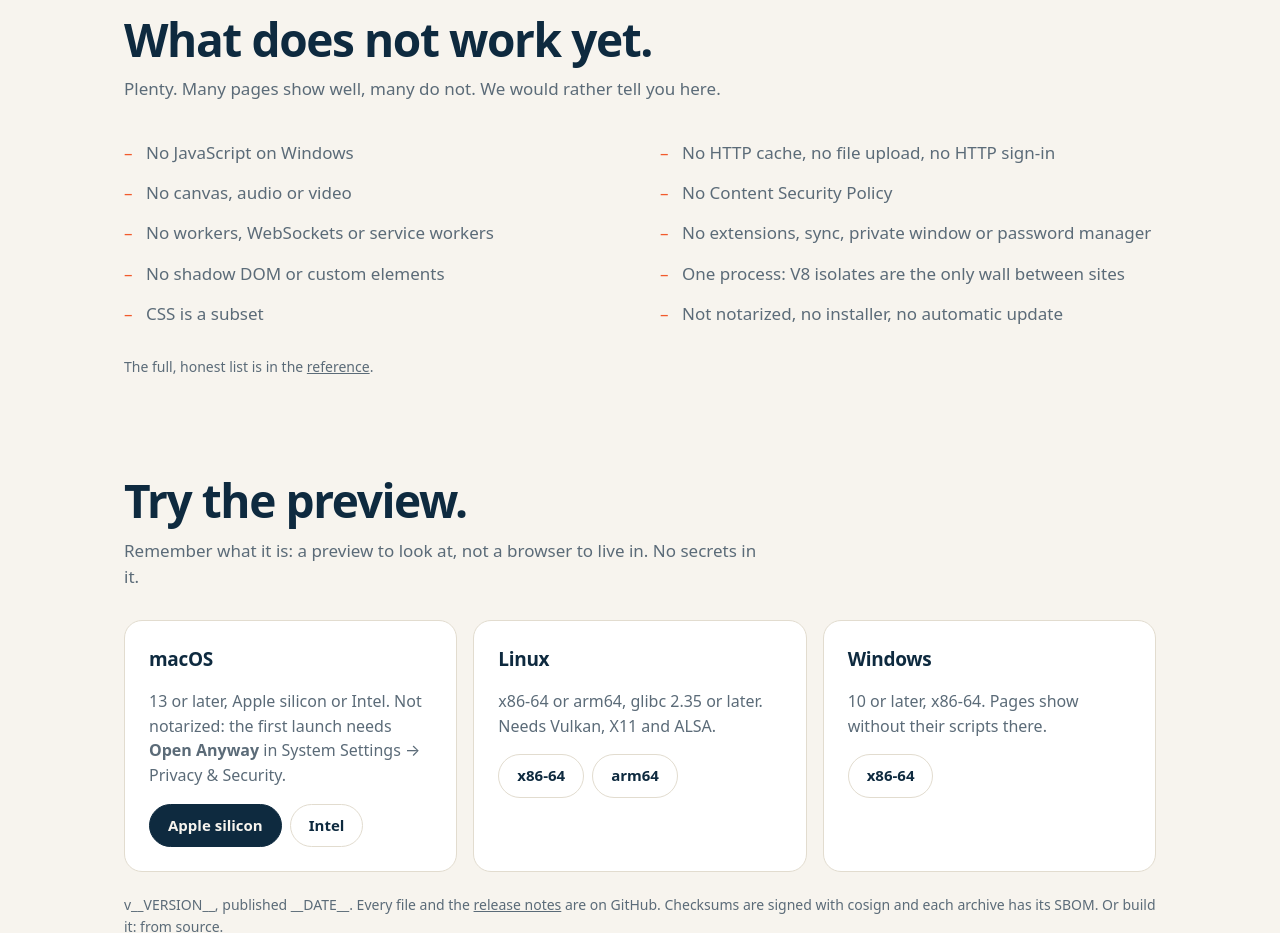
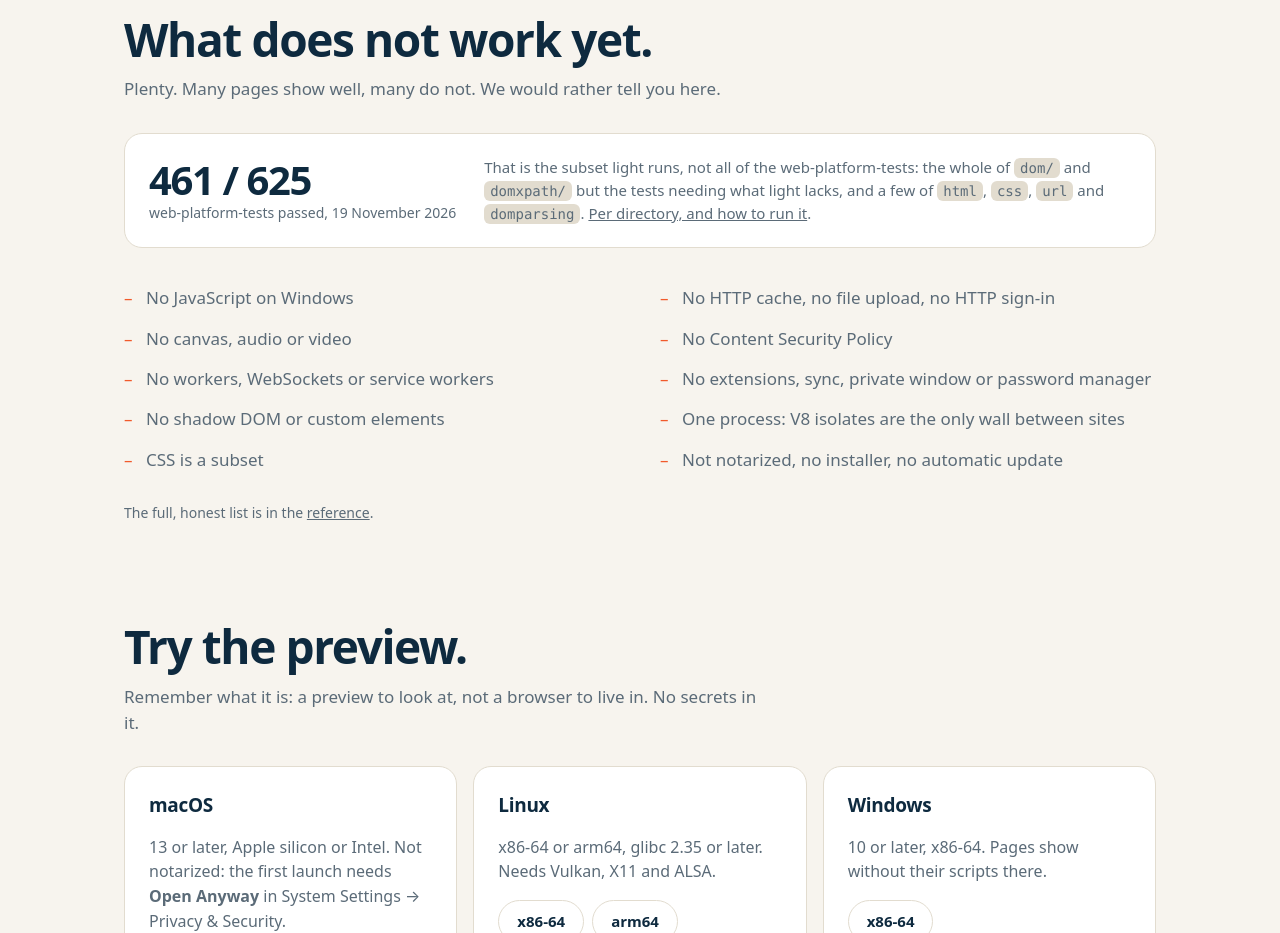
Before and after one commit to lantervale/light, a plain HTML site: page site/index.html in a window 1280 px wide. Shown: the part 3840-4773 px from the top of the page. Drawn offline with Linux system fonts and the light colour scheme.

Commit message:
docs: the home page and the README quote the web-platform-tests result
461 of 625 tests of the subset light runs, dated, with what the subset
covers and a link to the figures per directory.

Claude-Session: https://claude.ai/code/session_01FdCY4UuTGe4WV2sA292TJB

```diff
--- a/site/index.html
+++ b/site/index.html
@@ -94,6 +94,12 @@ td b { color: var(--orange); }
 ul.plain { margin: 0; padding: 0; list-style: none; columns: 2 320px; column-gap: 40px; color: var(--dim); }
 ul.plain li { padding: 7px 0 7px 22px; position: relative; break-inside: avoid; }
 ul.plain li::before { content: "–"; position: absolute; left: 0; color: var(--orange); }
+.score { display: flex; gap: 28px; align-items: center; flex-wrap: wrap; margin: 0 0 30px; padding: 22px 24px;
+	border: 1px solid var(--line); border-radius: 18px; background: var(--card); }
+.score div { display: flex; flex-direction: column; }
+.score strong { font-size: 40px; letter-spacing: -1.4px; line-height: 1.1; }
+.score span { font-size: 14px; color: var(--dim); }
+.score p { flex: 1 1 320px; margin: 0; font-size: 15px; color: var(--dim); }
 .get { display: grid; grid-template-columns: repeat(auto-fit, minmax(240px, 1fr)); gap: 16px; }
 .get .card { display: flex; flex-direction: column; gap: 8px; }
 .get .button { align-self: flex-start; margin-top: 8px; padding: 9px 18px; font-size: 15px; }
@@ -228,6 +234,14 @@ footer a:first-child { margin-left: 0; }
 <section id="not-yet">
 	<h2>What does not work yet.</h2>
 	<p class="sub">Plenty. Many pages show well, many do not. We would rather tell you here.</p>
+	<div class="score">
+		<div><strong>461 / 625</strong><span>web-platform-tests passed, 19 November 2026</span></div>
+		<p>That is the subset light runs, not all of the web-platform-tests: the whole of <code>dom/</code> and
+			<code>domxpath/</code> but the tests needing what light lacks, and a few of <code>html</code>,
+			<code>css</code>, <code>url</code> and <code>domparsing</code>.
+			<a href="https://github.com/lantervale/light/blob/main/docs/reference.md#web-platform-tests">Per
+			directory, and how to run it</a>.</p>
+	</div>
 	<ul class="plain">
 		<li>No JavaScript on Windows</li>
 		<li>No canvas, audio or video</li>
```
Also changed, not shown: 1 other file.
